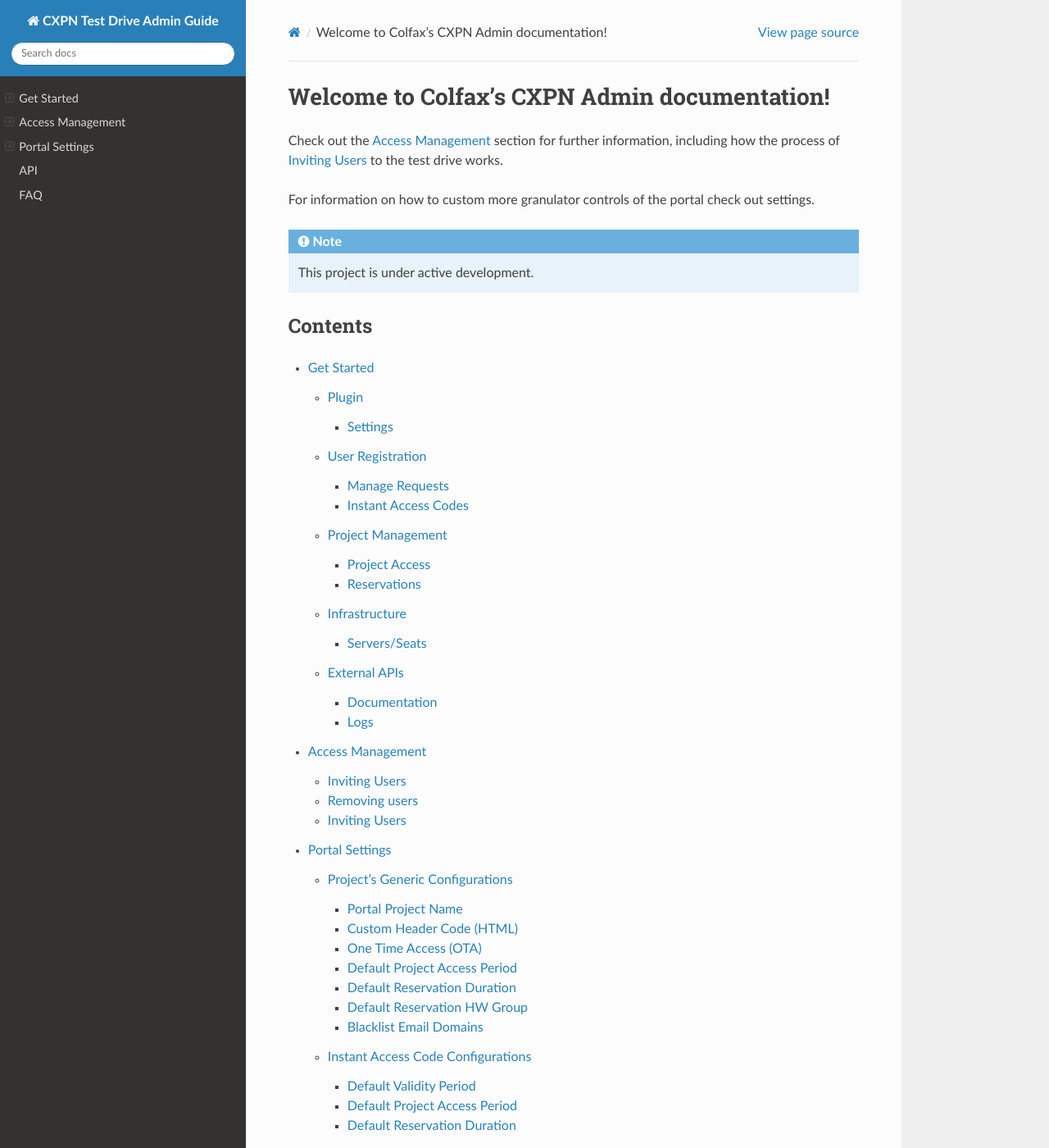
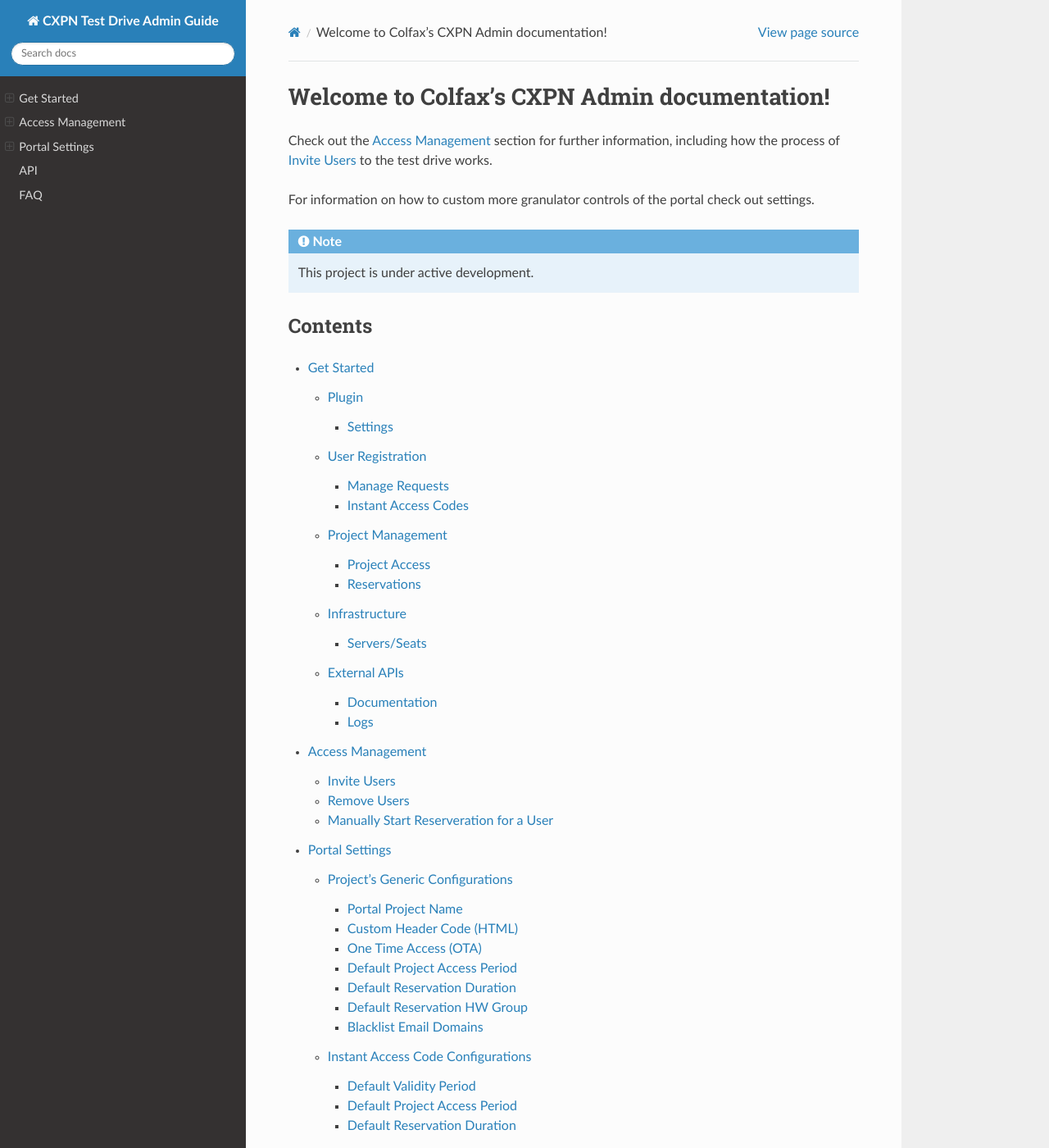
Before and after one commit to ColfaxResearch/cxpn-admin-readthedocs, a Sphinx documentation site: the page built from docs/source/index.rst, in a window 1280 px wide and 1400 px high. Shown: the whole window at 82% size. Built offline with Sphinx 7.4.7 and the Read the Docs theme 3.1.0, drawn with Linux system fonts in a browser that asks for light colours.

Commit message:
Content edit.

```diff
--- a/docs/requirements.txt
+++ b/docs/requirements.txt
@@ -1,2 +1,3 @@
 sphinx==7.1.2
 sphinx-rtd-theme==1.3.0rc1
+sphinxcontrib-mermaid
--- a/docs/source/access-management.rst
+++ b/docs/source/access-management.rst
@@ -1,12 +1,19 @@
 Access Management
-=====
+=================
 
 User request approved -> assign reservation time slot -> User accesses system.
 
+.. mermaid::
+   flowchart LR;
+      A[Hard] -->|Text| B(Round)
+      B --> C{Decision}
+      C -->|One| D[Result 1]
+      C -->|Two| E[Result 2]
+
 .. _inviteusers:
 
-Inviting Users
---------------
+Invite Users
+------------
 
 ..
    To use Lumache, first install it using pip:
@@ -15,8 +22,11 @@
 
       (.venv) $ pip install lumache
 
-Removing users
---------------
+
+.. _removeusers:
+
+Remove Users
+------------
 
 ..
    To retrieve a list of random ingredients,
@@ -36,5 +46,6 @@
    >>> lumache.get_random_ingredients()
    ['shells', 'gorgonzola', 'parsley']
 
-Inviting Users
---------------
+
+Manually Start Reserveration for a User
+---------------------------------------
--- a/docs/source/conf.py
+++ b/docs/source/conf.py
@@ -17,6 +17,7 @@
     'sphinx.ext.autodoc',
     'sphinx.ext.autosummary',
     'sphinx.ext.intersphinx',
+    'sphinxcontrib.mermaid',
 ]
 
 intersphinx_mapping = {
```
